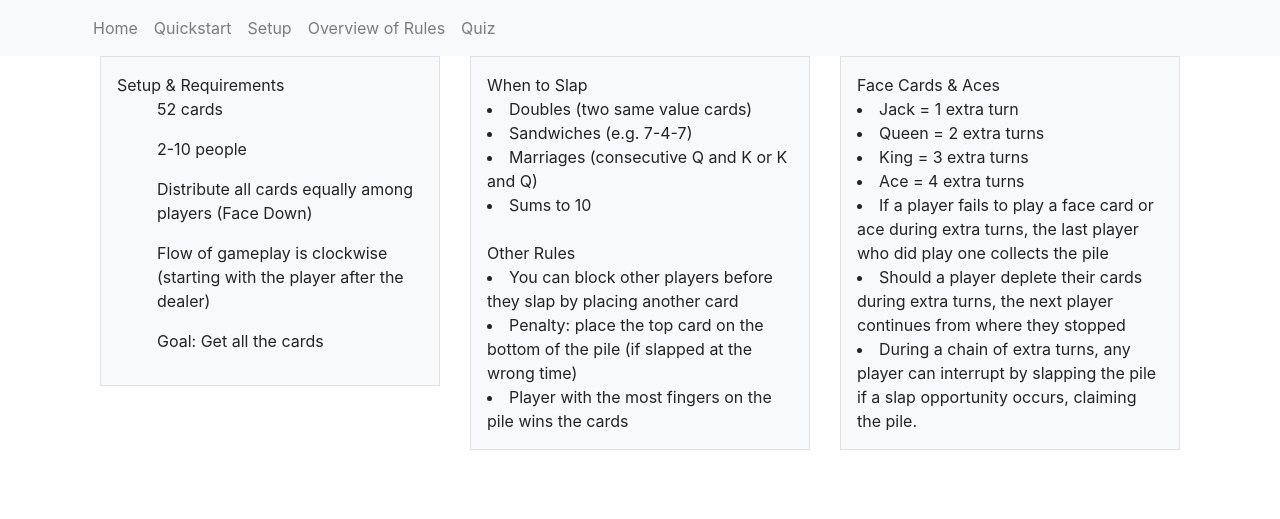
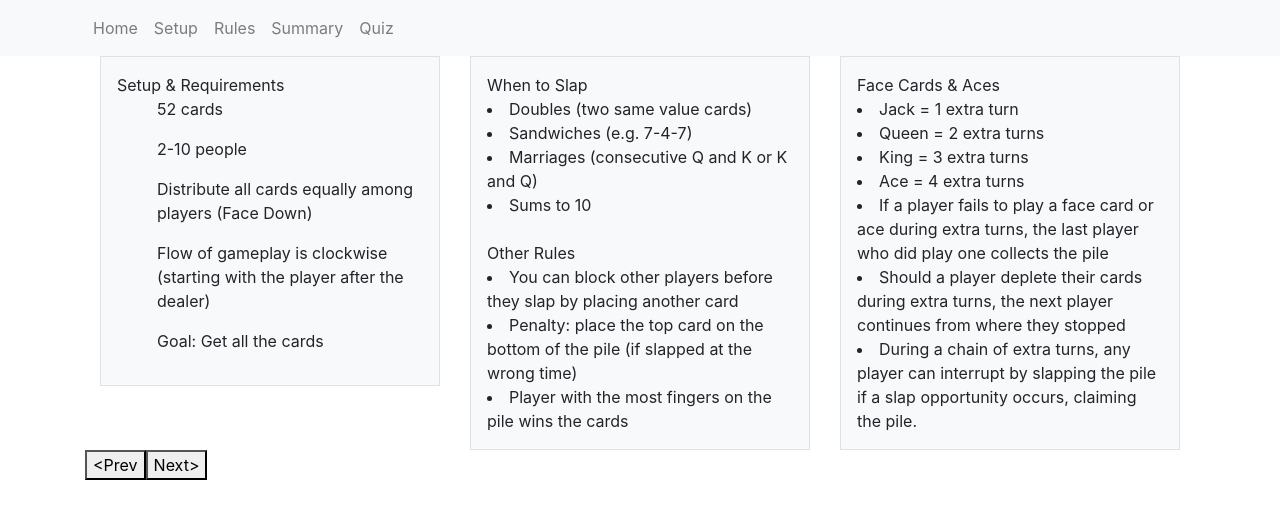
Before and after one commit to rew2155/UI_Group_Project_ERS, a Flask app: page /quickstart in a window 1280 px wide. Shown: the top 519 px of the page. Run offline with Flask 3, Linux system fonts and the light colour scheme; some libraries are stand-ins or nearby versions; some web fonts are replaced.

Commit message:
improve the flow

```diff
--- a/server.py
+++ b/server.py
@@ -370,16 +370,13 @@ def overview():
 @app.route('/setup/<int:lesson_id>')
 def setup(lesson_id):
     """Serve a lesson page or redirect based on lesson_id."""
-    if lesson_id < 6:
-         lesson_key = str(lesson_id)
-    else:
-        return render_template('overview.html')
-
+    lesson_key = str(lesson_id)
     if lesson_key in lesson_ls:
         lesson = lesson_ls[lesson_key]
         return render_template('learn.html', lesson=lesson)
     else:
         return "Lesson not found", 404
+
 
 @app.route('/quiz/<int:question_id>')
 def quiz(question_id):
--- /dev/null
+++ b/static/quickstart.js
@@ -0,0 +1,9 @@
+$(document).ready(function(){
+    $('#prev').click(function() {
+        window.location.href = '/setup/' + '23';
+    });
+
+    $('#next').click(function() {
+        window.location.href = '/quiz/1';
+    });
+})
--- a/static/quiz.js
+++ b/static/quiz.js
@@ -114,7 +114,7 @@ $(document).ready(function(){
         if (prevQuestionID > 0) {
             window.location.href = '/quiz/' + prevQuestionID;
         } else {
-            window.location.href = window.location.href.split('/quiz/')[0];
+            window.location.href = window.location.href.split('/quiz/')[0] + '/quickstart';
         }
     });
 
--- a/templates/layout.html
+++ b/templates/layout.html
@@ -39,9 +39,9 @@
             <div class="collapse navbar-collapse" id="navbarNavAltMarkup">
                 <div class="navbar-nav">
                     <a class="nav-link" href="/">Home</a>
-                    <a class="nav-link" href="/quickstart">Quickstart</a>
                     <a class="nav-link" href="/setup/1">Setup</a>
-                    <a class="nav-link" href="/overview">Overview of Rules</a>
+                    <a class="nav-link" href="/setup/6">Rules</a>
+                    <a class="nav-link" href="/quickstart">Summary</a>
                     <a class="nav-link" href="/quiz/1">Quiz</a>
                 </div>
             </div>
--- a/templates/quickstart.html
+++ b/templates/quickstart.html
@@ -1,6 +1,15 @@
 {% extends "layout.html" %}
 
 {% block content%}
+<head>
+    <meta charset="UTF-8">
+    <meta name="viewport" content="width=device-width, initial-scale=1.0">
+    <script src="http://code.jquery.com/jquery-3.3.1.min.js"></script>
+    <script src="https://code.jquery.com/ui/1.12.0/jquery-ui.min.js"></script>
+    <link rel="stylesheet" href="http://code.jquery.com/ui/1.12.1/themes/base/jquery-ui.css">
+    <script type="text/javascript" src="{{ url_for('static', filename = 'quickstart.js') }}"></script>
+    <link rel="stylesheet" href="{{url_for('static', filename='main.css')}}">
+</head>
 <body>
     <div class="container-fluid">
         <div class="row">
@@ -82,6 +91,10 @@
                 </div>
             </div>
         </div>
+        <div class="row">
+            <button id="prev">&lt;Prev</button>
+            <button id="next">Next&gt;</button>
+        </div>
     </div>
 
 {% endblock %}
```
